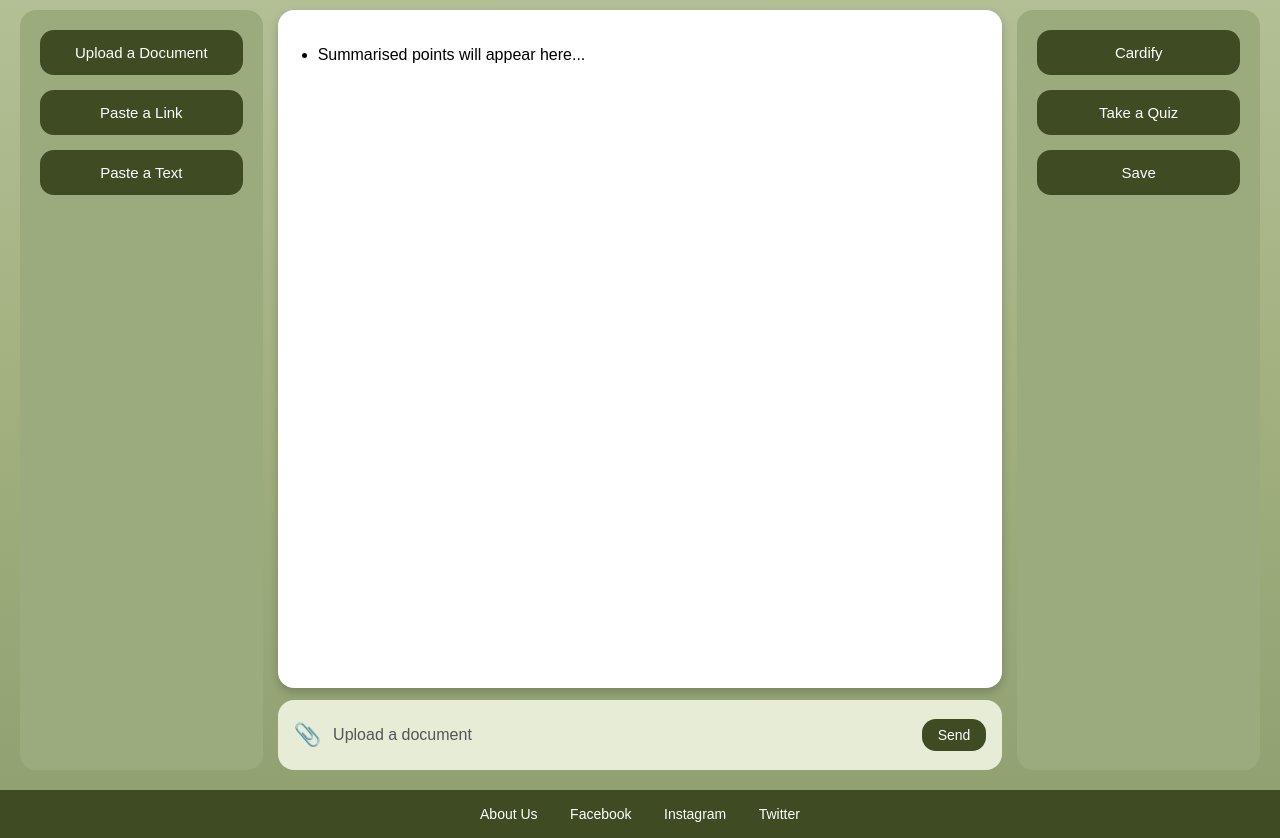
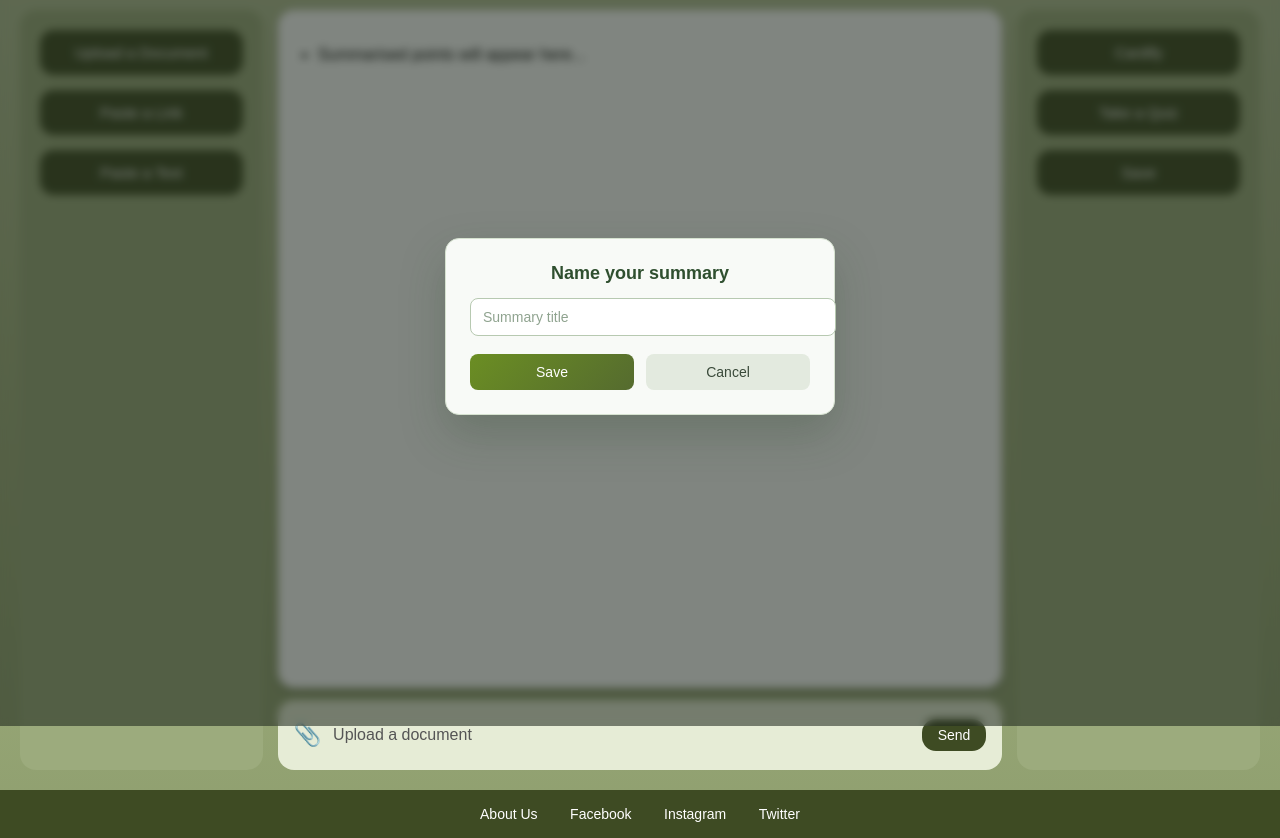
Before and after one commit to Shashwati-2002-git/my-cardify-ai, a plain HTML site: page frontend/pages/summarise.html in a window 1280 px wide. Both pictures are taken after a click on the button "Save". Shown: the part 74-912 px from the top of the page. Drawn offline with Linux system fonts and the light colour scheme; a script that the page names is missing.

Commit message:
Created the summary saving feature.

```diff
--- a/frontend/css/summarise.css
+++ b/frontend/css/summarise.css
@@ -160,3 +160,113 @@ body {
 .send-btn:hover {
   background-color: #2f3a1a;
 }
+
+/* Overlay */
+.save-dialog {
+  position: fixed;
+  inset: 0;
+  background: rgba(24, 34, 24, 0.55); /* olive-tinted overlay */
+  backdrop-filter: blur(4px);
+  display: flex;
+  align-items: center;
+  justify-content: center;
+  z-index: 1000;
+}
+
+.save-dialog.hidden {
+  display: none;
+}
+
+/* Dialog box */
+.dialog-box {
+  background: #f8faf7; /* soft off-white with green tint */
+  padding: 24px;
+  width: 340px;
+  border-radius: 14px;
+  border: 1px solid #d6e2d0;
+  box-shadow: 0 20px 45px rgba(45, 72, 45, 0.25);
+  animation: dialogFadeIn 0.25s ease;
+}
+
+/* Title */
+.dialog-box h3 {
+  margin: 0 0 14px;
+  font-size: 18px;
+  font-weight: 600;
+  color: #2f4f2f; /* dark olive */
+  text-align: center;
+}
+
+/* Input */
+.dialog-box input {
+  width: 100%;
+  padding: 10px 12px;
+  border-radius: 8px;
+  border: 1px solid #b7c9b1;
+  background: #ffffff;
+  font-size: 14px;
+  color: #2f3e2f;
+  outline: none;
+  transition: border 0.2s ease, box-shadow 0.2s ease;
+}
+
+.dialog-box input::placeholder {
+  color: #8fa38f;
+}
+
+.dialog-box input:focus {
+  border-color: #6b8e23; /* olive green */
+  box-shadow: 0 0 0 3px rgba(107, 142, 35, 0.25);
+}
+
+/* Actions */
+.dialog-actions {
+  display: flex;
+  gap: 12px;
+  margin-top: 18px;
+}
+
+/* Buttons */
+.dialog-actions button {
+  flex: 1;
+  padding: 10px 0;
+  border-radius: 8px;
+  font-size: 14px;
+  font-weight: 500;
+  border: none;
+  cursor: pointer;
+  transition: background 0.2s ease, transform 0.1s ease;
+}
+
+/* Save button */
+.dialog-actions button:first-child {
+  background: linear-gradient(135deg, #6b8e23, #556b2f);
+  color: #ffffff;
+}
+
+.dialog-actions button:first-child:hover {
+  background: linear-gradient(135deg, #5f7f1f, #4b6029);
+  transform: translateY(-1px);
+}
+
+/* Cancel button */
+.dialog-actions button:last-child {
+  background: #e3eadf;
+  color: #3a4a3a;
+}
+
+.dialog-actions button:last-child:hover {
+  background: #d2dccd;
+}
+
+/* Animation */
+@keyframes dialogFadeIn {
+  from {
+    opacity: 0;
+    transform: scale(0.96);
+  }
+  to {
+    opacity: 1;
+    transform: scale(1);
+  }
+}
--- /dev/null
+++ b/frontend/js/saveSummary.js
@@ -0,0 +1,73 @@
+// frontend/js/saveSummary.js
+import { getAuth, onAuthStateChanged } from "https://www.gstatic.com/firebasejs/12.7.0/firebase-auth.js";
+import { getFirestore, collection, addDoc, serverTimestamp } from "https://www.gstatic.com/firebasejs/12.7.0/firebase-firestore.js";
+import { initializeApp } from "https://www.gstatic.com/firebasejs/12.7.0/firebase-app.js";
+
+// 🔐 Firebase config (same as login/signup)
+const firebaseConfig = {
+  apiKey: "AIzaSyApCQg1RTi7Dw--PIuvO1576PSiglYXawI",
+  authDomain: "cardify-ai-4511a.firebaseapp.com",
+  projectId: "cardify-ai-4511a",
+  storageBucket: "cardify-ai-4511a.firebasestorage.app",
+  messagingSenderId: "1052786706458",
+  appId: "1:1052786706458:web:d77d4ae6282eadbfe9e9a3"
+};
+
+// Initialize Firebase
+const app = initializeApp(firebaseConfig);
+const auth = getAuth(app);
+const db = getFirestore(app);
+
+// ----------------------------
+// Save dialog functions
+// ----------------------------
+function openSaveDialog() {
+  document.getElementById("saveDialog").classList.remove("hidden");
+}
+
+function closeSaveDialog() {
+  document.getElementById("saveDialog").classList.add("hidden");
+}
+
+async function confirmSave() {
+  const title = document.getElementById("summaryTitle").value.trim();
+  if (!title) {
+    alert("Please enter a title");
+    return;
+  }
+
+  // Wait until Firebase Auth confirms the user is logged in
+  onAuthStateChanged(auth, async (user) => {
+    if (!user) {
+      alert("Please login first");
+      return;
+    }
+
+    const points = JSON.parse(localStorage.getItem("cardifyPoints")) || [];
+    if (!points.length) {
+      alert("No summary to save");
+      return;
+    }
+
+    try {
+      await addDoc(collection(db, "summaries"), {
+        uid: user.uid,
+        title,
+        points,
+        source: window.location.pathname,
+        createdAt: serverTimestamp()
+      });
+
+      alert("Summary saved successfully!");
+      closeSaveDialog();
+    } catch (err) {
+      console.error("Error saving summary:", err);
+      alert("Failed to save summary. Check console.");
+    }
+  });
+}
+
+// Make functions globally accessible for inline HTML
+window.openSaveDialog = openSaveDialog;
+window.closeSaveDialog = closeSaveDialog;
+window.confirmSave = confirmSave;
--- a/frontend/pages/summarise.html
+++ b/frontend/pages/summarise.html
@@ -48,9 +48,22 @@
     <div class="right-panel">
         <button onclick="goToCardify()">Cardify</button>
         <button onclick="goToQuiz()">Take a Quiz</button>
-        <button>Save</button>
+        <button onclick="openSaveDialog()">Save</button>
     </div>
 
+    </div>
+
+
+    <div id="saveDialog" class="save-dialog hidden">
+        <div class="dialog-box">
+            <h3>Name your summary</h3>
+            <input type="text" id="summaryTitle" placeholder="Summary title">
+
+            <div class="dialog-actions">
+            <button onclick="confirmSave()">Save</button>
+            <button onclick="closeSaveDialog()">Cancel</button>
+            </div>
+        </div>
     </div>
 
     <!-- Footer -->
@@ -58,6 +71,7 @@
 
     <script src="../js/include.js"></script>
     <script src="../js/summarise.js"></script>
+    <script type="module" src="../js/saveSummary.js"></script>
     <script src="https://cdnjs.cloudflare.com/ajax/libs/pdf.js/3.11.174/pdf.min.js"></script>
     <script>
         pdfjsLib.GlobalWorkerOptions.workerSrc =
```
Also changed, not shown: frontend/pages/link-summary.html (+14 -1 lines), frontend/pages/text-summary.html (+14 -1 lines).
